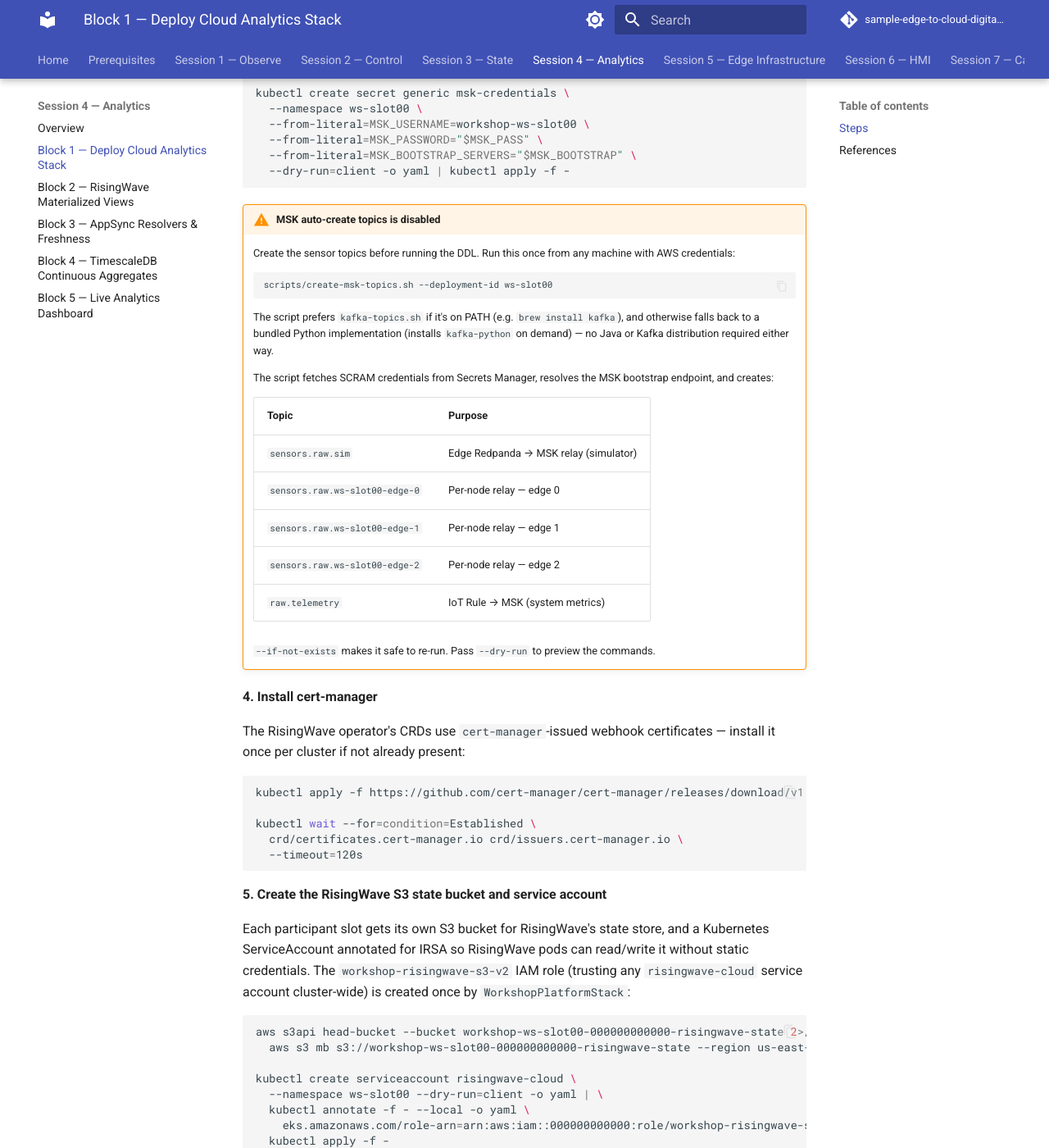
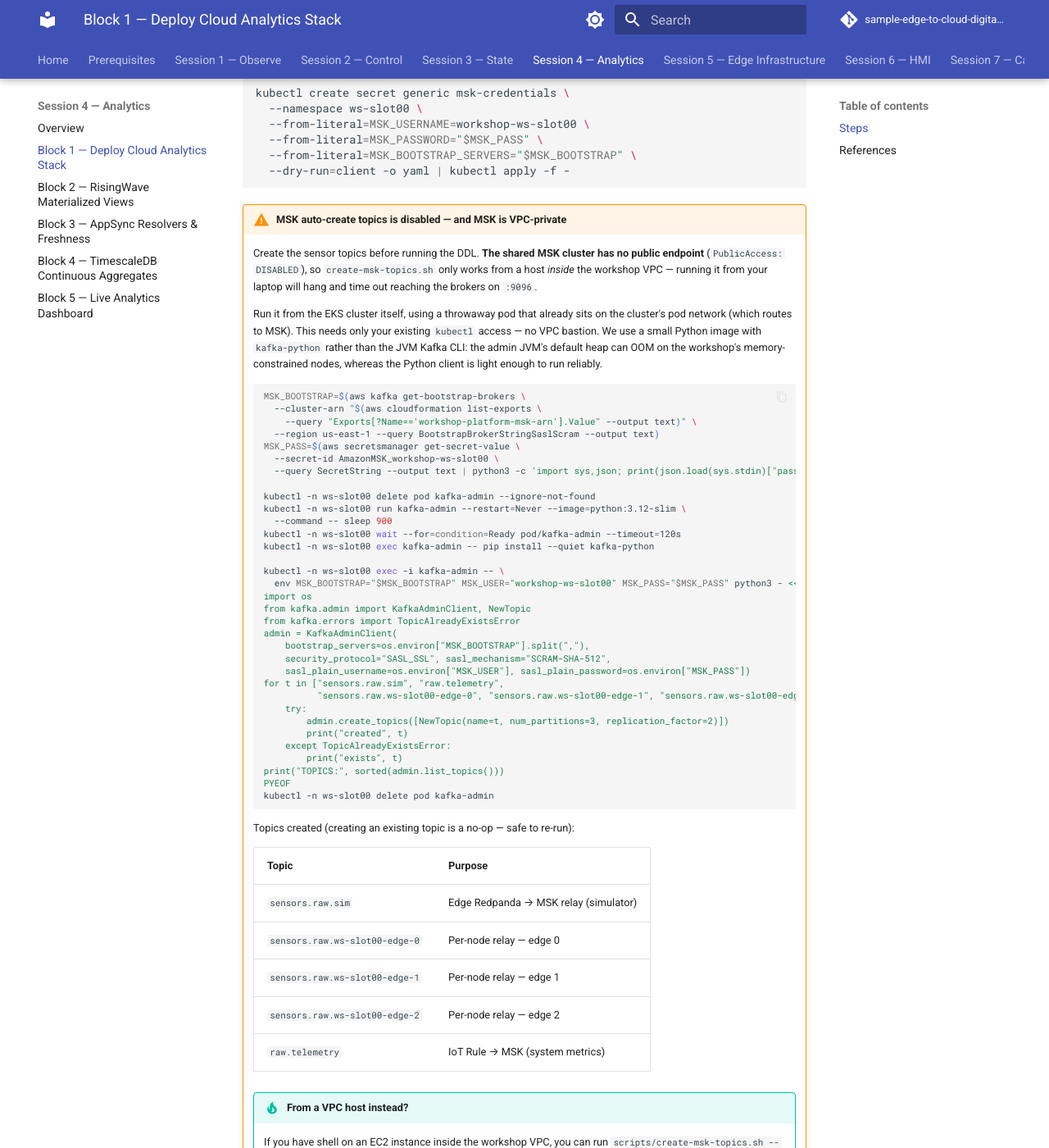
Before and after one commit to aws-samples/sample-edge-to-cloud-digital-ops-workshop, an MkDocs documentation site: the page built from workshop/04-analytics/block-1-deploy.md, in a window 1280 px wide and 1400 px high, scrolled down 1927 px. Shown: the whole window at 82% size. Built offline with MkDocs 1.6.1 and Material for MkDocs 9.7.7, drawn with Linux system fonts in a browser that asks for light colours; comment, search, counter and statistics services are not loaded; some of the changed text lies outside the part shown.

Commit message:
fix(04-analytics): reliable MSK topic creation + Lambda-backed SCRAM association
Two systemic fixes for the Session-4 analytics failure chain:

1. participant-stack.ts: replace the MSK SCRAM AwsCustomResource with a
   Lambda-backed custom resource. batchAssociateScramSecret returns HTTP 200
   with per-secret failures in UnprocessedScramSecrets[] and never throws, so
   the plain AwsCustomResource reported success even when nothing associated —
   leaving every SASL/SCRAM login failing "invalid credentials". The Lambda
   polls ListScramSecrets and retries association until it verifiably takes.

2. block-1-deploy.md: rewrite the topic-creation block. MSK is VPC-private
   (PublicAccess DISABLED) so create-msk-topics.sh cannot run from a laptop.
   Create topics from an in-cluster python:3.12-slim pod with kafka-python;
   the JVM Kafka CLI OOMs on the memory-constrained workshop nodes. Verified
   end-to-end live on a test slot.

Co-Authored-By: Claude Opus 4.8 <noreply@anthropic.com>

````diff
--- a/workshop/04-analytics/block-1-deploy.md
+++ b/workshop/04-analytics/block-1-deploy.md
@@ -102,21 +102,57 @@ kubectl create secret generic msk-credentials \
 ```
 <!-- e2e:assert {"contains": "secret/msk-credentials"} -->
 
-!!! warning "MSK auto-create topics is disabled"
-    Create the sensor topics before running the DDL.
-    Run this once from any machine with AWS credentials:
+!!! warning "MSK auto-create topics is disabled — and MSK is VPC-private"
+    Create the sensor topics before running the DDL. **The shared MSK cluster has
+    no public endpoint** (`PublicAccess: DISABLED`), so `create-msk-topics.sh` only
+    works from a host *inside* the workshop VPC — running it from your laptop will
+    hang and time out reaching the brokers on `:9096`.
+
+    Run it from the EKS cluster itself, using a throwaway pod that already sits on
+    the cluster's pod network (which routes to MSK). This needs only your existing
+    `kubectl` access — no VPC bastion. We use a small Python image with
+    `kafka-python` rather than the JVM Kafka CLI: the admin JVM's default heap can
+    OOM on the workshop's memory-constrained nodes, whereas the Python client is
+    light enough to run reliably.
 
     ```bash
-    scripts/create-msk-topics.sh --deployment-id ws-slot00
+    MSK_BOOTSTRAP=$(aws kafka get-bootstrap-brokers \
+      --cluster-arn "$(aws cloudformation list-exports \
+        --query "Exports[?Name=='workshop-platform-msk-arn'].Value" --output text)" \
+      --region us-east-1 --query BootstrapBrokerStringSaslScram --output text)
+    MSK_PASS=$(aws secretsmanager get-secret-value \
+      --secret-id AmazonMSK_workshop-ws-slot00 \
+      --query SecretString --output text | python3 -c 'import sys,json; print(json.load(sys.stdin)["password"])')
+
+    kubectl -n ws-slot00 delete pod kafka-admin --ignore-not-found
+    kubectl -n ws-slot00 run kafka-admin --restart=Never --image=python:3.12-slim \
+      --command -- sleep 900
+    kubectl -n ws-slot00 wait --for=condition=Ready pod/kafka-admin --timeout=120s
+    kubectl -n ws-slot00 exec kafka-admin -- pip install --quiet kafka-python
+
+    kubectl -n ws-slot00 exec -i kafka-admin -- \
+      env MSK_BOOTSTRAP="$MSK_BOOTSTRAP" MSK_USER="workshop-ws-slot00" MSK_PASS="$MSK_PASS" python3 - <<'PYEOF'
+    import os
+    from kafka.admin import KafkaAdminClient, NewTopic
+    from kafka.errors import TopicAlreadyExistsError
+    admin = KafkaAdminClient(
+        bootstrap_servers=os.environ["MSK_BOOTSTRAP"].split(","),
+        security_protocol="SASL_SSL", sasl_mechanism="SCRAM-SHA-512",
+        sasl_plain_username=os.environ["MSK_USER"], sasl_plain_password=os.environ["MSK_PASS"])
+    for t in ["sensors.raw.sim", "raw.telemetry",
+              "sensors.raw.ws-slot00-edge-0", "sensors.raw.ws-slot00-edge-1", "sensors.raw.ws-slot00-edge-2"]:
+        try:
+            admin.create_topics([NewTopic(name=t, num_partitions=3, replication_factor=2)])
+            print("created", t)
+        except TopicAlreadyExistsError:
+            print("exists", t)
+    print("TOPICS:", sorted(admin.list_topics()))
+    PYEOF
+    kubectl -n ws-slot00 delete pod kafka-admin
     ```
-    <!-- e2e:assert {"contains": "Done"} -->
+    <!-- e2e:assert {"contains": "sensors.raw.sim"} -->
 
-    The script prefers `kafka-topics.sh` if it's on PATH (e.g. `brew install kafka`),
-    and otherwise falls back to a bundled Python implementation (installs
-    `kafka-python` on demand) — no Java or Kafka distribution required either way.
-
-    The script fetches SCRAM credentials from Secrets Manager, resolves the MSK bootstrap
-    endpoint, and creates:
+    Topics created (creating an existing topic is a no-op — safe to re-run):
 
     | Topic | Purpose |
     |-------|---------|
@@ -126,7 +162,11 @@ kubectl create secret generic msk-credentials \
     | `sensors.raw.ws-slot00-edge-2` | Per-node relay — edge 2 |
     | `raw.telemetry` | IoT Rule → MSK (system metrics) |
 
-    `--if-not-exists` makes it safe to re-run. Pass `--dry-run` to preview the commands.
+    !!! tip "From a VPC host instead?"
+        If you have shell on an EC2 instance inside the workshop VPC, you can run
+        `scripts/create-msk-topics.sh --deployment-id ws-slot00` there directly — it
+        prefers `kafka-topics.sh` on PATH and otherwise falls back to the same
+        bundled `kafka-python` implementation.
 
 **4. Install cert-manager**
 
````
Also changed, not shown: 1 other file.
